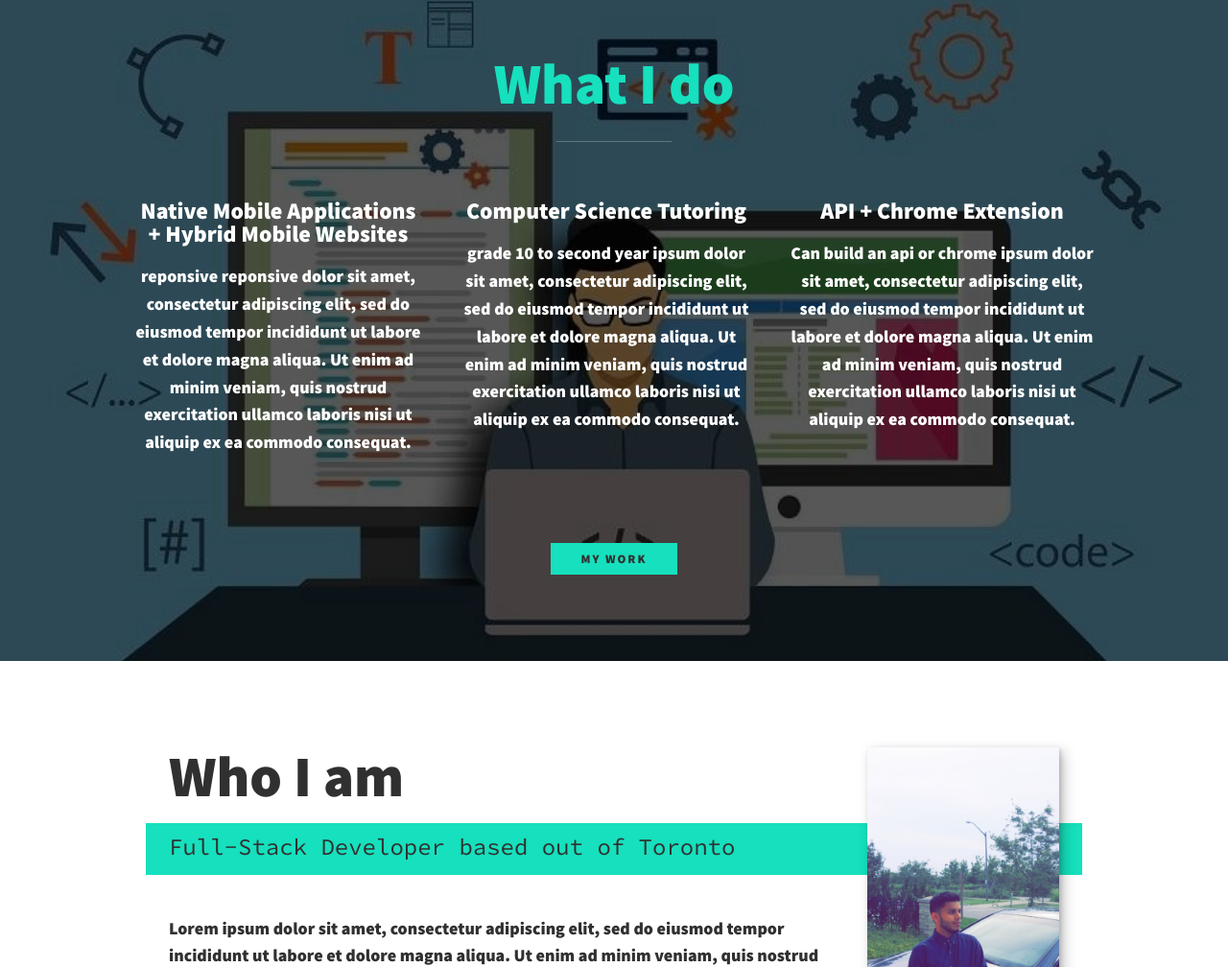
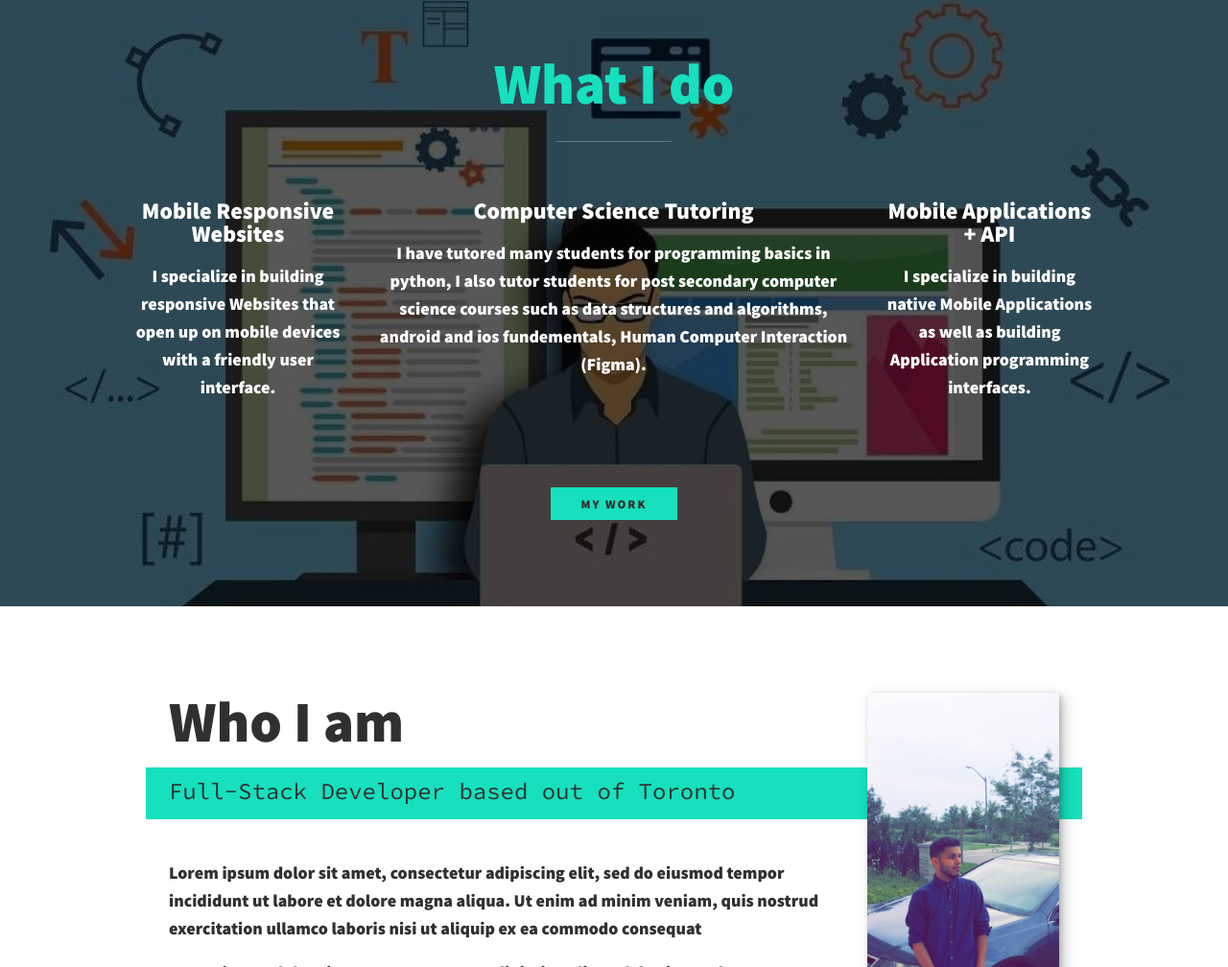
Before and after one commit to ukhan98/ukhan98.github.io, a plain HTML site: page index.html in a window 1280 px wide. Shown: the part 710-1718 px from the top of the page at 96% size. Drawn offline with nearby package versions, Linux system fonts and the light colour scheme.

Commit message:
Update index.html
updated services section

```diff
--- a/index.html
+++ b/index.html
@@ -46,18 +46,18 @@
             <h2 class="section__title section__title--services">What I do</h2>
             <div class="services">
                 <div class="service">
-                    <h3>Native Mobile Applications + Hybrid Mobile Websites</h3>
-                    <p>reponsive reponsive dolor sit amet, consectetur adipiscing elit, sed do eiusmod tempor incididunt ut labore et dolore magna aliqua. Ut enim ad minim veniam, quis nostrud exercitation ullamco laboris nisi ut aliquip ex ea commodo consequat.</p>
+                    <h3>Mobile Responsive Websites</h3>
+                    <p>I specialize in building responsive Websites that open up on mobile devices with a friendly user interface.</p>
                 </div> <!-- / service -->
 
                 <div class="service">
                     <h3>Computer Science Tutoring</h3>
-                    <p>grade 10 to second year ipsum dolor sit amet, consectetur adipiscing elit, sed do eiusmod tempor incididunt ut labore et dolore magna aliqua. Ut enim ad minim veniam, quis nostrud exercitation ullamco laboris nisi ut aliquip ex ea commodo consequat.</p>
+                    <p>I have tutored many students for programming basics in python, I also tutor students for post secondary computer science courses such as data structures and algorithms, android and ios fundementals, Human Computer Interaction (Figma).</p>
                 </div> <!-- / service -->
 
                 <div class="service">
-                    <h3>API + Chrome Extension</h3>
-                    <p>Can build an api or chrome ipsum dolor sit amet, consectetur adipiscing elit, sed do eiusmod tempor incididunt ut labore et dolore magna aliqua. Ut enim ad minim veniam, quis nostrud exercitation ullamco laboris nisi ut aliquip ex ea commodo consequat.</p>
+                    <h3>Mobile Applications + API</h3>
+                    <p>I specialize in building native Mobile Applications as well as building Application programming interfaces.</p>
                 </div> <!-- / service -->
             </div> <!-- / services -->
 
```
